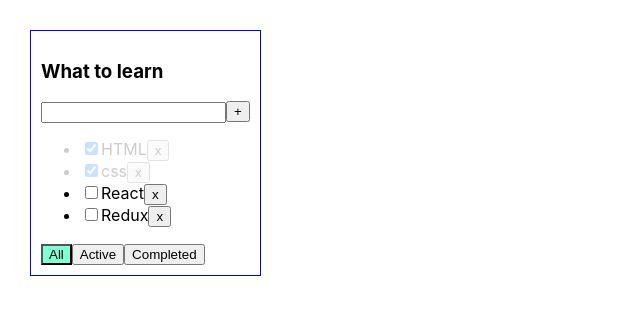
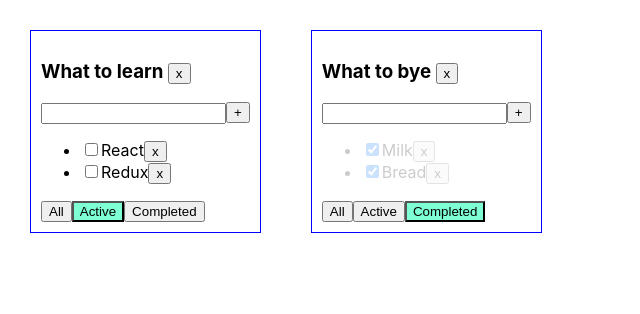
Before and after one commit to apalion1493/Todolist, a React (Create React App) app: page / in a window 1280 px wide. Shown: the top 314 px of the page, without its empty margins (0-640 px from the left). Built offline with nearby package versions, Linux system fonts and the light colour scheme.

Commit message:
lesson 5

```diff
--- a/src/App.tsx
+++ b/src/App.tsx
@@ -9,60 +9,119 @@
     isDone: boolean,
 }
 
+type TodolistType = {
+    id: string
+    title: string
+    filter: FilterValuesType
+}
+
 export type FilterValuesType = 'all' | 'completed' | 'active';
 
 function App() {
 
-    let [tasks, setTasks] = useState<Array<TaskType>>([
-        {id: v1(), title: 'HTML', isDone: true},
-        {id: v1(), title: 'css', isDone: true},
-        {id: v1(), title: 'React', isDone: false},
-        {id: v1(), title: 'Redux', isDone: false}
+    let todolistId1 = v1();
+    let todolistId2 = v1();
+
+    let [todolists, setTodolists] = useState<Array<TodolistType>>([
+        {
+            id: todolistId1,
+            title: 'What to learn',
+            filter: 'active',
+        },
+        {
+            id: todolistId2,
+            title: 'What to bye',
+            filter: 'completed',
+        }
     ]);
 
-    let [filter, setFilter] = useState<FilterValuesType>('all');
+    let [tasksObj, settasksObj] = useState({
+        [todolistId1]: [
+            {id: v1(), title: 'HTML', isDone: true},
+            {id: v1(), title: 'css', isDone: true},
+            {id: v1(), title: 'React', isDone: false},
+            {id: v1(), title: 'Redux', isDone: false}
+        ],
+        [todolistId2]: [
+            {id: v1(), title: 'Milk', isDone: true},
+            {id: v1(), title: 'Bread', isDone: true},
+            {id: v1(), title: 'Meat', isDone: false},
+        ]
+    })
 
-    function changeStatus(taskId: string, isDone: boolean) {
+
+
+    function changeStatus(taskId: string, isDone: boolean, todolistId: string) {
+        let tasks = tasksObj[todolistId];
         let task = tasks.find(t => t.id === taskId);
         if (task) {
             task.isDone = isDone;
+            settasksObj({...tasksObj});
         }
-        let copy = [...tasks];
-        setTasks(copy);
+
     }
 
-    function removeTask(id: string) {
-        let filteredTasks = tasks.filter( t => t.id !== id);
-        setTasks(filteredTasks);
+    function removeTask(id: string, todolistId: string) {
+        let tasks = tasksObj[todolistId];
+        let filteredtasksObj = tasks.filter( t => t.id !== id);
+        tasksObj[todolistId] = filteredtasksObj;
+        settasksObj({...tasksObj});
     }
 
-    function addTask(title: string) {
-        let newTask = {
+    function addTask(title: string, todolistId: string) {
+        let task = {
             id: v1(),
             title: title,
             isDone: false
         };
-
-        setTasks([newTask, ...tasks])
+        let tasks = tasksObj[todolistId];
+        let newTasks = [task, ...tasks];
+        tasksObj[todolistId] = newTasks;
+        settasksObj({...tasksObj})
     }
 
-    function changeFilter(value: FilterValuesType) {
-        setFilter(value)
+    function changeFilter(value: FilterValuesType, todolistId: string) {
+        let todolist = todolists.find(tl => tl.id === todolistId);
+        if (todolist) {
+            todolist.filter = value;
+            setTodolists([...todolists])
+        }
     }
 
-    let tasksForTodolist = tasks;
-
-    if(filter === 'completed') {
-        tasksForTodolist = tasks.filter(t => t.isDone)
-    }
-
-    if(filter === 'active') {
-        tasksForTodolist = tasks.filter(t => !t.isDone)
+    function removeTodolist(todolistId: string) {
+        let filteredTodolist = todolists.filter(tl => tl.id !== todolistId);
+        setTodolists(filteredTodolist);
+        delete tasksObj[todolistId];
+        settasksObj({...tasksObj});
     }
 
     return (
         <div className="App">
-            <Todolist changeTaskStatus={changeStatus} changeFilter={changeFilter} addTask={addTask} removeTask={removeTask} tasks={tasksForTodolist} filter={filter} title={"What to learn"}/>
+            {
+                todolists.map((tl) => {
+                    let tasksObjForTodolist = tasksObj[tl.id];
+
+                    if(tl.filter === 'completed') {
+                        tasksObjForTodolist = tasksObjForTodolist.filter(t => t.isDone)
+                    }
+
+                    if(tl.filter === 'active') {
+                        tasksObjForTodolist = tasksObjForTodolist.filter(t => !t.isDone)
+                    }
+
+                    return <Todolist key={tl.id}
+                                     changeTaskStatus={changeStatus}
+                                     changeFilter={changeFilter}
+                                     addTask={addTask}
+                                     removeTask={removeTask}
+                                     tasks={tasksObjForTodolist}
+                                     filter={tl.filter}
+                                     title={tl.title}
+                                     id={tl.id}
+                                     removeTodolist={removeTodolist}
+                    />
+                })
+            }
         </div>
     );
 }
--- a/src/Todolist.tsx
+++ b/src/Todolist.tsx
@@ -4,11 +4,13 @@
 type TodoListPropsType = {
     title: string,
     tasks: TaskType [],
-    removeTask: (id: string) => void,
-    changeFilter: (value: FilterValuesType) => void
-    addTask: (title: string) => void
-    changeTaskStatus: (id: string, isDone: boolean) => void
+    removeTask: (id: string, todolistId: string) => void,
+    changeFilter: (value: FilterValuesType, todolistId: string) => void
+    addTask: (title: string, todolistId: string) => void
+    changeTaskStatus: (id: string, isDone: boolean, todolistId: string) => void
     filter: FilterValuesType
+    id: string
+    removeTodolist: (todolistId: string) => void
 }
 
 export const Todolist = (props: TodoListPropsType) => {
@@ -29,22 +31,25 @@
             setError('Title is required')
             return;
         }
-        props.addTask(newTaskTitle.trim())
+        props.addTask(newTaskTitle.trim(), props.id)
         setNewTaskTitle('')
     };
     const onAllClickHandler = () => {
-        props.changeFilter('all')
+        props.changeFilter('all', props.id)
     };
     const onActiveClickHandler = () => {
-        props.changeFilter('active')
+        props.changeFilter('active', props.id)
     }
     const onCompletedClickHandler = () => {
-        props.changeFilter('completed')
+        props.changeFilter('completed', props.id)
+    }
+    const removeTodolist = () => {
+        props.removeTodolist(props.id)
     }
 
     return (
         <div className="todolist">
-            <h3>{props.title}</h3>
+            <h3>{props.title} <button onClick={removeTodolist}>x</button></h3>
             <div className='todolist__wrapper'>
                 <div>
                     <input value={newTaskTitle}
@@ -59,8 +64,8 @@
             <ul>
                 {
                     props.tasks.map((t) => {
-                        const onRemoveTaskHandler = () => props.removeTask(t.id);
-                        const onChangeStatusHandler = (e: ChangeEvent<HTMLInputElement>) => props.changeTaskStatus(t.id, e.currentTarget.checked)
+                        const onRemoveTaskHandler = () => props.removeTask(t.id, props.id);
+                        const onChangeStatusHandler = (e: ChangeEvent<HTMLInputElement>) => props.changeTaskStatus(t.id, e.currentTarget.checked, props.id)
 
                         return (
                             <li className={t.isDone ? 'isDone' : ''} key={t.id}>
```
